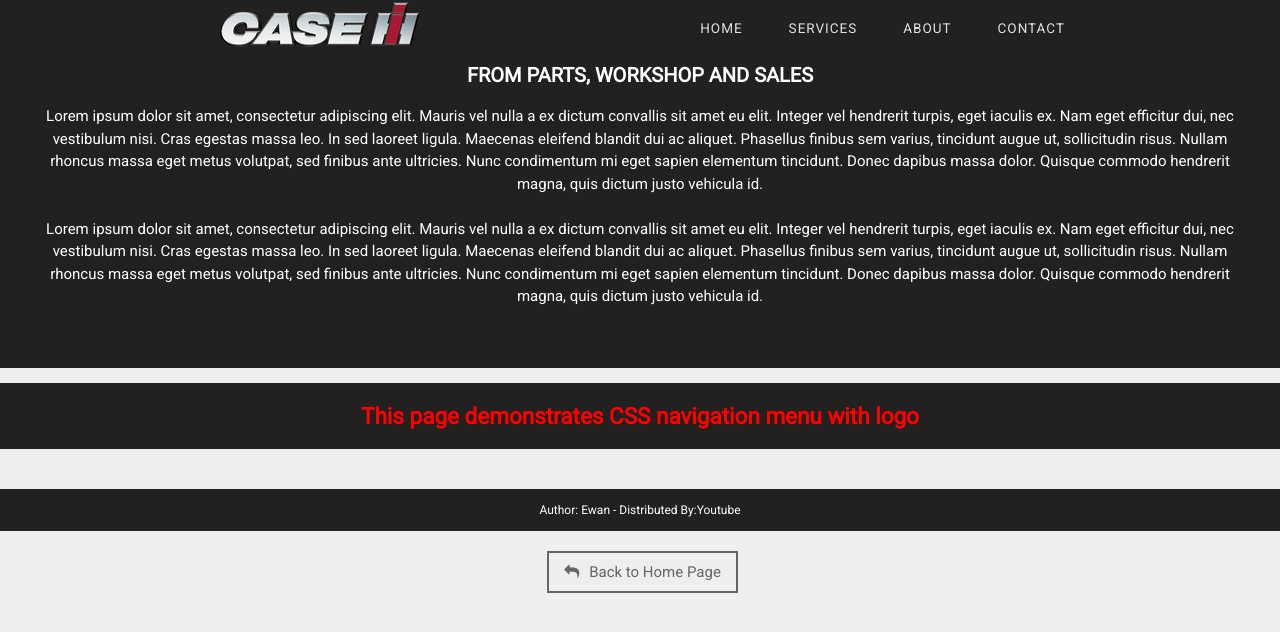
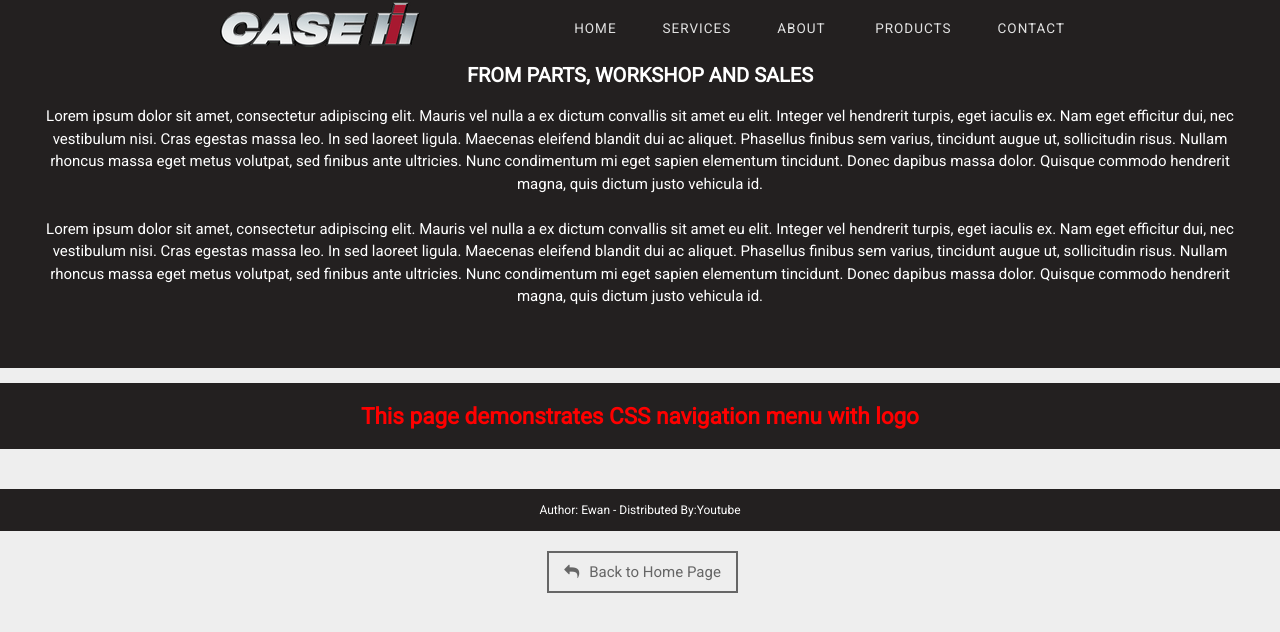
Before and after one commit to MORDOR241/NPG-AGRI, a plain HTML site: page index.html in a window 1280 px wide. Drawn offline with Linux system fonts and the light colour scheme.

Commit message:
Update index.html

```diff
--- a/index.html
+++ b/index.html
@@ -42,7 +42,8 @@
     <ul id="menu">
       <li><a href="index.html">Home</a></li><!--
    --><li><a href="Services.html">Services</a></li><!--
-   --><li><a href="#about">About</a></li><!--
+   --><li><a href="#about">About</a></li>
+	    <li><a href="#about">Products</a></li><!--
    --><li><a href="#contact">Contact</a></li>
     </ul>
   </div>
@@ -61,6 +62,7 @@
       <li><a href="index.html">Home</a></li>
       <li><a href="Services.html">Services</a></li>
       <li><a href="#about">About</a></li>
+	<li><a href="#about">Products</a></li>
       <li><a href="#contact">Contact</a></li>
     </ul>
 </div>
```
